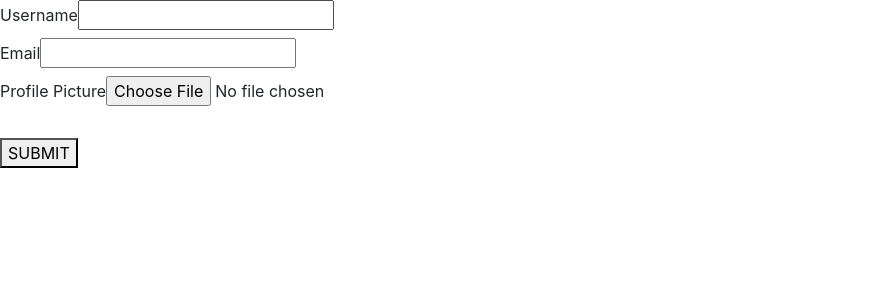
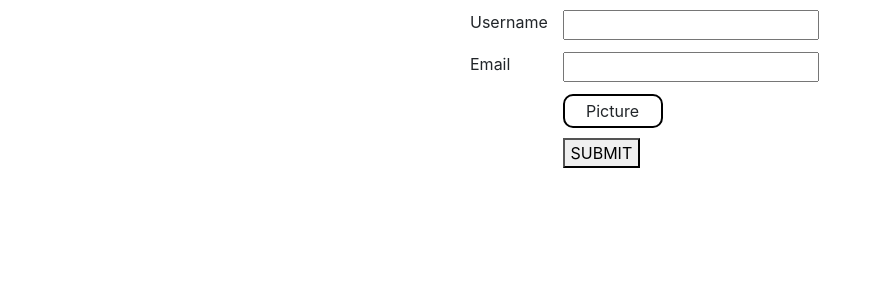
Before and after one commit to arlynn813/reddit, a Flask app: page /register in a window 1280 px wide. Shown: the top 300 px of the page, without its empty margins (0-882 px from the left). Run offline with Flask 2, Linux system fonts and the light colour scheme.

Commit message:
register grid and custom file upload button

```diff
--- a/styles/style.css
+++ b/styles/style.css
@@ -1,3 +1,24 @@
+/* Global */
+label {
+    margin-right: 10px;
+}
+
+/* Registration */
+#register_form > .row {
+    margin-top: 10px;
+}
+
+.upload-btn {
+    width: 100px;
+    text-align: center;
+    margin: 0;
+    padding: 3px 10px 3px 10px;
+    border: 2px solid black;
+    border-radius: 10px;
+    cursor: pointer;
+}
+
+/* Feed and Profile */
 .feed-post {
     display: none;
 }
--- a/templates/index.html
+++ b/templates/index.html
@@ -10,7 +10,9 @@
     {% endblock head %}
 </head>
 <body>
-    {% block content %}
-    {% endblock %}
+    <div class="container">
+        {% block content %}
+        {% endblock %}
+    </div>
 </body>
 </html>
--- a/templates/register.html
+++ b/templates/register.html
@@ -1,10 +1,35 @@
 {% extends 'index.html' %}
 
 {% block content %}
-    <form method="POST" action="/register" enctype=multipart/form-data>
-        <label>Username<input type="text" name="username" required></label><br>
-        <label>Email<input type="text" name="email" required></label><br>
-        <label>Profile Picture<input type=file name=picture required></label><br><br>
-        <button type="submit">SUBMIT</button>
+    <form method="POST" action="/register" id="register_form" enctype=multipart/form-data>
+        <div class="row justify-content-center mx-auto">
+            <div class="col-2 col-lg-1">
+                <label for="username">Username</label>
+            </div>
+            <div class="col-6 col-lg-3">
+                <input type="text" name="username" id="username" required>
+            </div>
+        </div>
+        <div class="row justify-content-center mx-auto">
+            <div class="col-2 col-lg-1">
+                <label for="email">Email</label>
+            </div>
+            <div class="col-6 col-lg-3">
+                <input type="text" name="email" id="email" required>
+            </div>
+        </div>
+        <div class="row justify-content-center mx-auto">
+            <!-- For a custom styled file upload, we hide the input and style the label too look like a button. -->
+            <!-- The "for" property in label makes the label click function as an input click. -->
+            <div class="col-4 col-lg-2">
+                <label for="picture" class="upload-btn">Picture</label>
+                <input type=file name=picture id="picture" required hidden>
+            </div>
+        </div>
+        <div class="row justify-content-center mx-auto">
+            <div class="col-4 col-lg-2">
+                <button type="submit">SUBMIT</button>
+            </div>
+        </div>
     </form>
 {% endblock %}
```
